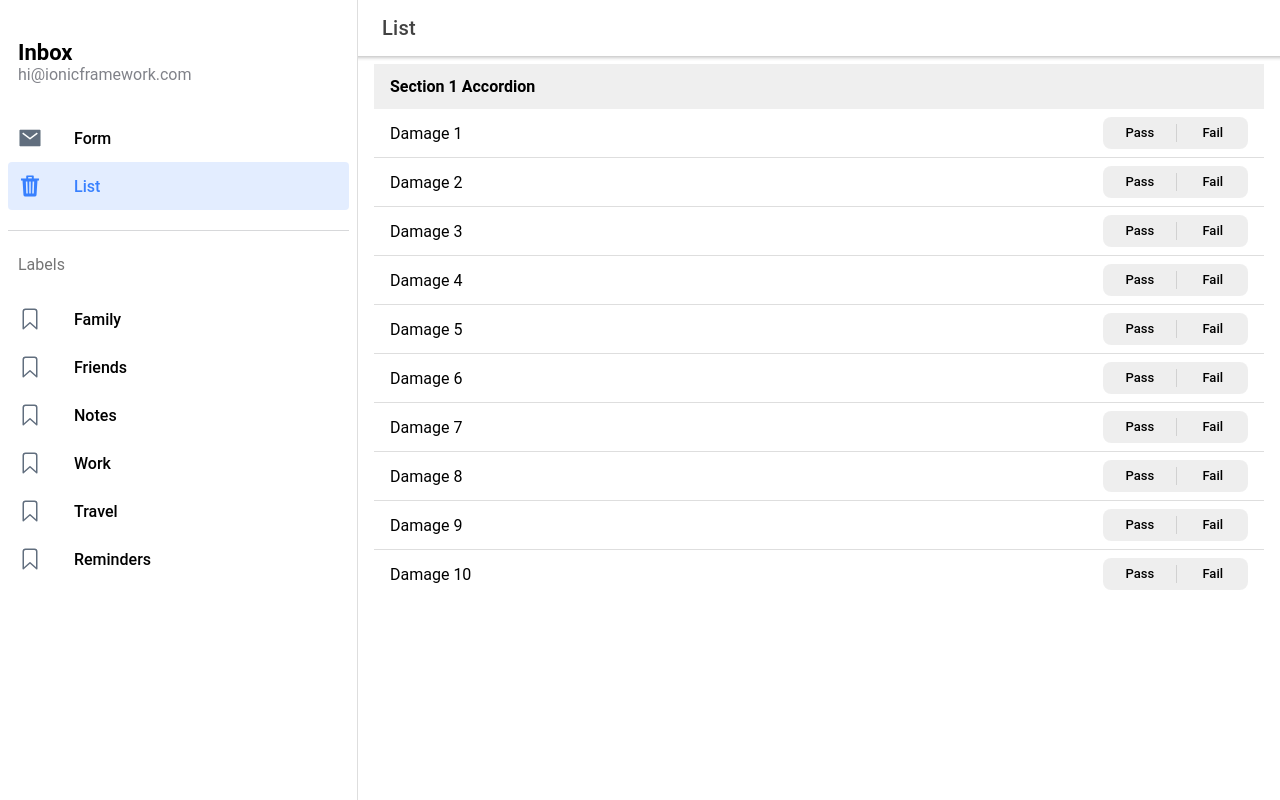
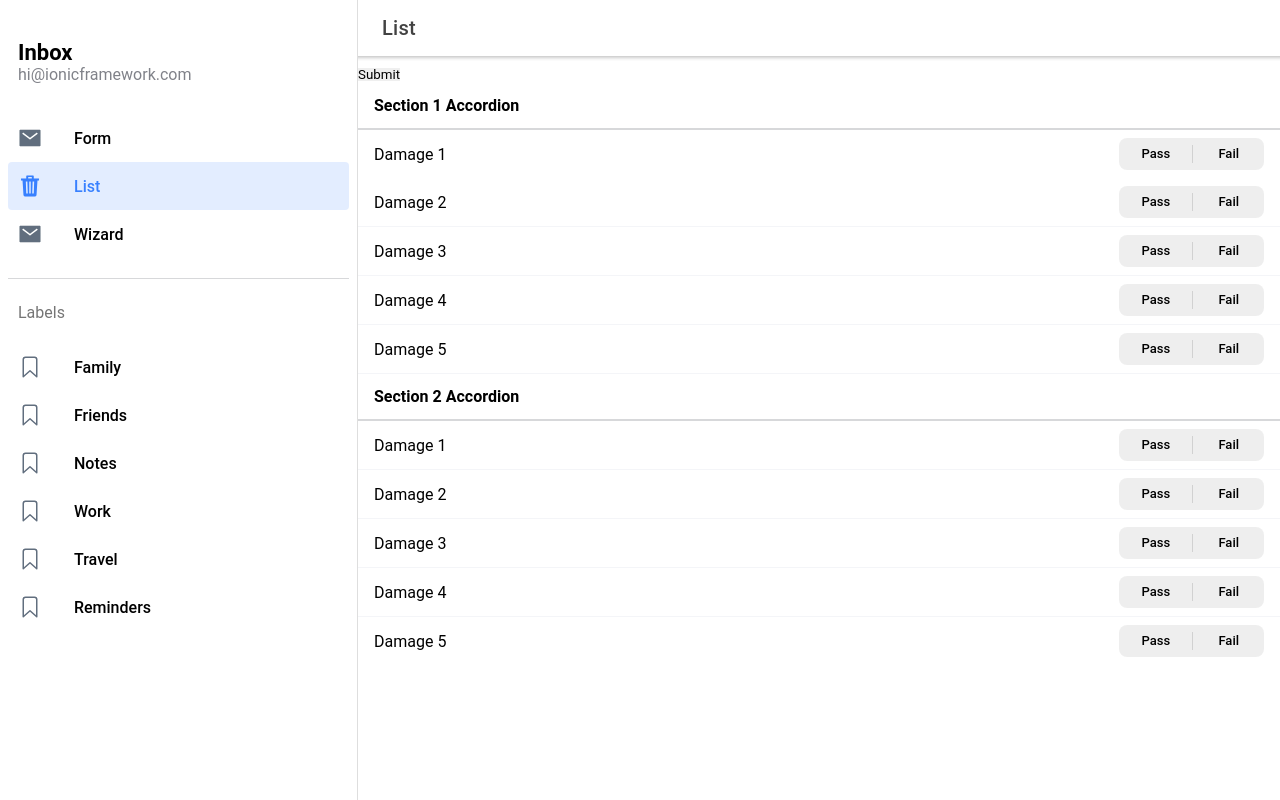
Before and after one commit to 5hee75/ionic-starter, a React (Create React App) app: page /page/Trash in a window 1280 px wide. Built offline with nearby package versions, Linux system fonts and the light colour scheme.

Commit message:
Add Wizard form

```diff
--- a/package.json
+++ b/package.json
@@ -17,11 +17,16 @@
     "@types/node": "^12.19.15",
     "@types/react": "^16.14.3",
     "@types/react-dom": "^16.9.10",
+    "@types/react-final-form-listeners": "1.0.0",
     "@types/react-router": "^5.1.11",
     "@types/react-router-dom": "^5.1.7",
+    "final-form": "4.20.6",
+    "final-form-arrays": "3.0.2",
     "ionicons": "^5.4.0",
     "react": "^17.0.1",
     "react-dom": "^17.0.1",
+    "react-final-form": "6.5.8",
+    "react-final-form-arrays": "3.1.3",
     "react-router": "^5.2.0",
     "react-router-dom": "^5.2.0",
     "react-scripts": "4.0.2",
--- a/src/App.tsx
+++ b/src/App.tsx
@@ -9,6 +9,7 @@ import { Redirect, Route } from "react-router-dom";
 import Menu from "./components/Menu";
 import Page from "./pages/Page";
 import List from "./pages/List";
+import Wizard from "./pages/wizard";
 /* Core CSS required for Ionic components to work properly */
 import "@ionic/react/css/core.css";
 
@@ -46,6 +47,9 @@ const App: React.FC = () => {
             <Route path="/page/Inbox" exact={true}>
               <Page />
             </Route>
+            <Route path="/wizard/:step?" exact>
+              <Wizard />
+            </Route>
           </IonRouterOutlet>
         </IonSplitPane>
       </IonReactRouter>
--- a/src/components/Accordion.jsx
+++ b/src/components/Accordion.jsx
@@ -14,7 +14,9 @@ import { camera } from "ionicons/icons";
 
 import Toggle from "./Toggle";
 import { TextArea } from "./Input";
-import { Select } from "./Select";
+import { Select, FormSelect } from "./Select";
+import { Field, useForm } from "react-final-form";
+import { FieldArray } from "react-final-form-arrays";
 
 /* --background: rgba(${props => (props.status === 'fail' ? var(--ion-color-danger-rgb) : var(--ion-color-success-rgb))}, 0.05); */
 const getColor = ({ status } = {}) => {
@@ -34,8 +36,9 @@ const StyledAccordion = styled(IonAccordion)`
     --background-hover: white;
     --ripple-color: white;
     --background-focused: white;
-    --border: 1;
-    --border-width: 1px 0 0 0;
+    /* --border: 1; */
+    /* --border-width: 1px 0 0; */
+    --border-color: var(--ion-color-light);
   }
 
   &:first-of-type > ion-item[slot="header"] {
@@ -70,20 +73,38 @@ const Thumb = styled(IonThumbnail)`
 
 const Button = styled(IonButton).attrs({
   expand: "block",
-  fill: "solid"
+  fill: "outline"
 })`
+  --border-radius: 8px;
+  --background: var(--ion-color-light);
+  --border-color: var(--ion-color-medium-tint);
+  --color: var(--ion-color-dark-tint);
+`;
+
+const FullButton = styled(Button)`
   width: 75%;
   margin: auto;
   margin-top: 24px;
 `;
 
-export default function Accordion({ name, label, status, onChange }) {
+export default function Accordion({ name, label, status, onExpandToggle }) {
   const [value, setValue] = React.useState(status);
   const [selected, setSelected] = React.useState([]);
-  const onToggle = (e) => {
-    console.log(e.detail.value);
-    setValue(e.detail.value);
-    onChange({ name, status: e.detail.value });
+
+  const {
+    mutators: { push, pop }
+  } = useForm();
+
+  // React.useEffect(() => {
+  //   setValue(status);
+  // }, [status]);
+
+  const onToggle = (onChange) => (e) => {
+    // console.log("Toggle", name, e.detail.value);
+    e.stopPropagation();
+    // setValue(e.detail.value);
+    onExpandToggle({ name, status: e.detail.value });
+    onChange(e.detail.value);
   };
 
   return (
@@ -93,33 +114,86 @@ export default function Accordion({ name, label, status, onChange }) {
       value={name}
       toggleIconSlot="none"
     >
-      <Item status={value} lines="full" slot="header">
-        {label}
-        <Toggle value={value} slot="end" onIonChange={onToggle} />
-      </Item>
+      <Field name={`${name}.status`}>
+        {(props) => (
+          <Item status={props.input.value} lines="full" slot="header">
+            {label}
+
+            <Toggle
+              slot="end"
+              value={props.input.value}
+              onIonChange={onToggle(props.input.onChange)}
+            />
+          </Item>
+        )}
+      </Field>
       <div slot="content" style={{ padding: "8px 12px 16px 0" }}>
         {/* <TextArea slot="content" label="Comments" maxLength={50} /> */}
-        <Select
+        <FormSelect
+          name={`${name}.description`}
           multiple
           label="Description"
-          value={selected}
           options={[
-            { label: "Bent", value: 1 },
-            { label: "Scratched", value: 2 },
-            { label: "Cracked", value: 3 },
-            { label: "Chipped", value: 4 }
+            { label: "Bent", value: "Bent" },
+            { label: "Scratched", value: "Scratched" },
+            { label: "Cracked", value: "Cracked" },
+            { label: "Chipped", value: "Chipped" }
           ]}
-          onSelect={(newSelected) => {
-            setSelected(newSelected);
-          }}
         />
         {/* <div style={{ width: "50%", margin: "auto" }}>
           <IonButton style={{ height: 48 }} fill="solid" expand="block" size="large">
             <IonIcon slot="icon-only" src={camera} />
           </IonButton>
         </div> */}
-        {selected?.length > 0 ? (
-          <IonItem>
+        <FieldArray name={`${name}.images`}>
+          {({ fields }) =>
+            fields?.length > 0 ? (
+              <IonItem lines="none">
+                {fields.map((_name, index) => (
+                  <Thumb key={_name}>
+                    <Field name={`${_name}.src`}>
+                      {(props) => <IonImg src={props.input.value} />}
+                    </Field>
+                  </Thumb>
+                ))}
+                {/* <Thumb>
+                  <IonImg src="https://external-content.duckduckgo.com/iu/?u=https%3A%2F%2Fpictures.topspeed.com%2FIMG%2Fcrop%2F200908%2Ftoyota-will-develop-_800x0w.jpg&f=1&nofb=1" />
+                </Thumb>
+                <Thumb>
+                  <IonImg src="https://external-content.duckduckgo.com/iu/?u=https%3A%2F%2Fpictures.topspeed.com%2FIMG%2Fcrop%2F200908%2Ftoyota-will-develop-_800x0w.jpg&f=1&nofb=1" />
+                </Thumb>
+                <Thumb>
+                  <IonImg src="https://external-content.duckduckgo.com/iu/?u=https%3A%2F%2Fpictures.topspeed.com%2FIMG%2Fcrop%2F200908%2Ftoyota-will-develop-_800x0w.jpg&f=1&nofb=1" />
+                </Thumb> */}
+                <Thumb slot="end">
+                  <Button
+                    onClick={() =>
+                      push(`${name}.images`, {
+                        src:
+                          "https://external-content.duckduckgo.com/iu/?u=https%3A%2F%2Fpictures.topspeed.com%2FIMG%2Fcrop%2F200908%2Ftoyota-will-develop-_800x0w.jpg&f=1&nofb=1"
+                      })
+                    }
+                  >
+                    <IonIcon slot="icon-only" src={camera} />
+                  </Button>
+                </Thumb>
+              </IonItem>
+            ) : (
+              <FullButton
+                onClick={() =>
+                  push(`${name}.images`, {
+                    src:
+                      "https://external-content.duckduckgo.com/iu/?u=https%3A%2F%2Fpictures.topspeed.com%2FIMG%2Fcrop%2F200908%2Ftoyota-will-develop-_800x0w.jpg&f=1&nofb=1"
+                  })
+                }
+              >
+                <IonIcon slot="icon-only" src={camera} />
+              </FullButton>
+            )
+          }
+        </FieldArray>
+        {/* {selected?.length > 0 ? (
+          <IonItem lines="none">
             <Thumb>
               <IonImg src="https://external-content.duckduckgo.com/iu/?u=https%3A%2F%2Fpictures.topspeed.com%2FIMG%2Fcrop%2F200908%2Ftoyota-will-develop-_800x0w.jpg&f=1&nofb=1" />
             </Thumb>
@@ -130,17 +204,32 @@ export default function Accordion({ name, label, status, onChange }) {
               <IonImg src="https://external-content.duckduckgo.com/iu/?u=https%3A%2F%2Fpictures.topspeed.com%2FIMG%2Fcrop%2F200908%2Ftoyota-will-develop-_800x0w.jpg&f=1&nofb=1" />
             </Thumb>
             <Thumb slot="end">
-              <IonButton expand="block">
+              <Button>
                 <IonIcon slot="icon-only" src={camera} />
-              </IonButton>
+              </Button>
             </Thumb>
           </IonItem>
         ) : (
-          <Button>
+          <FullButton>
             <IonIcon slot="icon-only" src={camera} />
-          </Button>
-        )}
+          </FullButton>
+        )} */}
       </div>
     </StyledAccordion>
   );
 }
+
+export const FormAccordion = ({ name, ...props }) => {
+  return (
+    <Field name={name}>
+      {({ input }) => (
+        <Accordion
+          name={name}
+          {...props}
+          value={input.value}
+          onChange={input.onChange}
+        />
+      )}
+    </Field>
+  );
+};
--- a/src/components/Menu.tsx
+++ b/src/components/Menu.tsx
@@ -47,6 +47,12 @@ const appPages: AppPage[] = [
     url: "/page/Trash",
     iosIcon: trashOutline,
     mdIcon: trashSharp
+  },
+  {
+    title: "Wizard",
+    url: "/wizard",
+    iosIcon: mailOutline,
+    mdIcon: mailSharp
   }
 ];
 
--- a/src/pages/List.jsx
+++ b/src/pages/List.jsx
@@ -18,8 +18,11 @@ import {
 } from "@ionic/react";
 import { isFunction } from "util";
 
+import { Form } from "react-final-form";
+import arrayMutators from "final-form-arrays";
+
 import Toggle from "../components/Toggle";
-import Accordion from "../components/Accordion";
+import { FormAccordion } from "../components/Accordion";
 
 const Repeat = (props) => {
   const { children, n = 1 } = props;
@@ -32,10 +35,10 @@ const Repeat = (props) => {
 };
 
 const ListHeader = styled(IonListHeader)`
-  --background: #efefef;
-  --border-color: black;
+  /* --background: #efefef; */
+  --border-color: var(--ion-color-light-shade);
   --border-style: solid;
-  --border-width: 0px;
+  --border-width: 0 0 2px;
   --color: black;
   --inner-border-width: 0px;
   font-size: 16px;
@@ -46,26 +49,33 @@ const ListPage = () => {
   const name = "List";
 
   const accordionRef = React.useRef({});
-  const [items, setItems] = React.useState([]);
+  // const [items, setItems] = React.useState([]);
 
   const onAccordionToggle = ({ name, status }) => {
-    if (status === "fail") {
-      const set = new Set(accordionRef.current.value);
-      set.add(name);
-      accordionRef.current.value = [...set];
-    } else {
-      accordionRef.current.value = accordionRef.current.value.filter(
-        (v) => v !== name
-      );
-    }
+    // const set = new Set(accordionRef.current.value);
+    // console.log("Toggle accordion", name);
+    // if (status === "fail") {
+    //   set.add(name);
+    //   accordionRef.current.value = [...set];
+    //   console.log("Added", [...set]);
+    //   // setItems([...set]);
+    // } else {
+    //   set.delete(name);
+    //   console.log("Removed", [...set]);
+    //   accordionRef.current.value = [...set];
+    //   // setItems([...set]);
+    // }
   };
 
   const onToggle = (e) => {
-    if (e.detail.value === "fail") {
-      accordionRef.current.value = ["item-1"];
-    } else {
-      accordionRef.current.value = [];
-    }
+    console.log("Toggle group", e);
+    // const itemSet = new Set([...items, ...e.detail.value]);
+    // console.log("New Items", [...itemSet]);
+    // setItems([...itemSet]);
+  };
+
+  const onSubmit = (values) => {
+    console.log(values);
   };
 
   return (
@@ -80,48 +90,52 @@ const ListPage = () => {
       </IonHeader>
 
       <IonContent fullscreen className="page">
+        <Form
+          initialValues={{}}
+          onSubmit={onSubmit}
+          mutators={{
+            ...arrayMutators
+          }}
+        >
+          {({ handleSubmit, submitting, values }) => {
+            const failedDamage = Object.entries(values).reduce((res, d) => {
+              if (d[1].status === "fail") res.push(d[0]);
+              return res;
+            }, []);
+            console.log("Failed damage", failedDamage, values);
+            return (
               <IonList>
-          <Repeat n={1}>
+                <form onSubmit={handleSubmit}>
+                  <button type="submit">Submit</button>
+                  <IonAccordionGroup
+                    multiple
+                    readonly
+                    onIonChange={onToggle}
+                    value={failedDamage}
+                    ref={accordionRef}
+                  >
+                    <Repeat n={2}>
                       {(s) => (
                         <>
                           <ListHeader>Section {s} Accordion</ListHeader>
-                <Repeat n={1}>
-                  {(i) => (
-                    <IonAccordionGroup
-                      value={items}
-                      multiple
-                      readonly
-                      ref={accordionRef}
-                    >
-                      {/* <IonAccordion
-                        readonly
-                        value={`item-${i}`}
-                        toggleIconSlot="none"
-                      >
-                        <IonItem slot="header">
-                          Item {s}.{i}
-                          <Toggle slot="end" onIonChange={onToggle} />
-                        </IonItem>
-                        <IonItem slot="content">
-                          <IonLabel>Howdy</IonLabel>
-                        </IonItem>
-                      </IonAccordion> */}
-                      <Repeat n={10}>
+                          <Repeat n={5}>
                             {(idx) => (
-                          <Accordion
-                            name={`damage-${idx}`}
+                              <FormAccordion
+                                name={`damage-${s}-${idx}`}
                                 label={`Damage ${idx}`}
-                            onChange={onAccordionToggle}
+                                onExpandToggle={onAccordionToggle}
                               />
-                        )}
-                      </Repeat>
-                    </IonAccordionGroup>
                             )}
                           </Repeat>
                         </>
                       )}
                     </Repeat>
+                  </IonAccordionGroup>
+                </form>
               </IonList>
+            );
+          }}
+        </Form>
       </IonContent>
     </IonPage>
   );
--- /dev/null
+++ b/src/pages/wizard/Wiz1.tsx
@@ -0,0 +1,52 @@
+import React from "react";
+import {
+  IonButton,
+  IonButtons,
+  IonContent,
+  IonHeader,
+  IonMenuButton,
+  IonPage,
+  IonTitle,
+  IonToolbar
+} from "@ionic/react";
+
+import { Field } from "react-final-form";
+
+import { FormInput } from "../../components/Input";
+import { FormSelect } from "../../components/Select";
+
+import "../Page.css";
+
+const Page: React.FC = () => {
+  const name = "Wizard 1";
+
+  return (
+    <IonPage>
+      <IonHeader>
+        <IonToolbar>
+          <IonButtons slot="start">
+            <IonMenuButton />
+          </IonButtons>
+          <IonTitle>{name}</IonTitle>
+        </IonToolbar>
+      </IonHeader>
+
+      <IonContent className="page">
+        <FormInput name="name" label="Name" />
+        <FormInput name="age" label="Age" type="number" />
+
+        <FormSelect
+          name="gender"
+          label="Gender"
+          options={[
+            { label: "Male", value: "M" },
+            { label: "Female", value: "F" }
+          ]}
+        />
+        <IonButton routerLink="2">Next</IonButton>
+      </IonContent>
+    </IonPage>
+  );
+};
+
+export default Page;
--- /dev/null
+++ b/src/pages/wizard/Wiz2.tsx
@@ -0,0 +1,49 @@
+import React from "react";
+import {
+  IonButton,
+  IonButtons,
+  IonContent,
+  IonHeader,
+  IonMenuButton,
+  IonPage,
+  IonTitle,
+  IonToolbar
+} from "@ionic/react";
+import { logoUsd } from "ionicons/icons";
+
+import { FormInput } from "../../components/Input";
+
+import "../Page.css";
+
+const Page: React.FC = () => {
+  const name = "Wizard 2";
+
+  return (
+    <IonPage>
+      <IonHeader>
+        <IonToolbar>
+          <IonButtons slot="start">
+            <IonMenuButton />
+          </IonButtons>
+          <IonTitle>{name}</IonTitle>
+        </IonToolbar>
+      </IonHeader>
+
+      <IonContent className="page">
+        <FormInput name="employer" label="Employer" />
+
+        <FormInput
+          name="salary"
+          label="Salary"
+          adornment={logoUsd}
+          inputMode="decimal"
+          type="number"
+        />
+        <IonButton routerLink="1">Back</IonButton>
+        <IonButton routerLink="3">Next</IonButton>
+      </IonContent>
+    </IonPage>
+  );
+};
+
+export default Page;
--- /dev/null
+++ b/src/pages/wizard/Wiz3.tsx
@@ -0,0 +1,54 @@
+import React from "react";
+import {
+  IonButton,
+  IonButtons,
+  IonContent,
+  IonHeader,
+  IonMenuButton,
+  IonPage,
+  IonTitle,
+  IonToolbar
+} from "@ionic/react";
+
+import { FormTextArea } from "../../components/Input";
+import { FormSelect } from "../../components/Select";
+
+import "../Page.css";
+
+const Page: React.FC = () => {
+  const name = "Wizard 3";
+
+  return (
+    <IonPage>
+      <IonHeader>
+        <IonToolbar>
+          <IonButtons slot="start">
+            <IonMenuButton />
+          </IonButtons>
+          <IonTitle>{name}</IonTitle>
+        </IonToolbar>
+      </IonHeader>
+
+      <IonContent className="page">
+        <FormSelect
+          name="colors"
+          label="Favorite colors"
+          multiple
+          options={[
+            { label: "Red", value: "red" },
+            { label: "Blue", value: "blue" },
+            { label: "Green", value: "green" },
+            { label: "Yellow", value: "yellow" },
+            { label: "Purple", value: "purple" }
+          ]}
+        />
+
+        <FormTextArea name="comment" label="Final comments" maxLength={100} />
+        <IonButton routerLink="2">Back</IonButton>
+        <IonButton type="submit">Submit</IonButton>
+      </IonContent>
+    </IonPage>
+  );
+};
+
+export default Page;
--- /dev/null
+++ b/src/pages/wizard/index.jsx
@@ -0,0 +1,46 @@
+import { IonPage, IonRouterOutlet } from "@ionic/react";
+import { Form } from "react-final-form";
+import { Redirect, Route } from "react-router";
+
+import Wiz1 from "./Wiz1";
+import Wiz2 from "./Wiz2";
+import Wiz3 from "./Wiz3";
+
+const initialValues = {
+  name: "",
+  age: "",
+  gender: "",
+  employer: "",
+  salary: "",
+  colors: [],
+  comment: ""
+};
+export default function Wizard() {
+  console.log("render the wizard");
+  const onSubmit = (values) => {
+    console.log("Submit form!", values);
+  };
+
+  return (
+    <IonPage>
+      <Form initialValues={initialValues} onSubmit={onSubmit}>
+        {({ handleSubmit, submitting, values }) => (
+          <IonRouterOutlet>
+            <form id="wizard-form" onSubmit={handleSubmit}>
+              <Route exact path="/wizard/1">
+                <Wiz1 />
+              </Route>
+              <Route exact path="/wizard/2">
+                <Wiz2 />
+              </Route>
+              <Route exact path="/wizard/3">
+                <Wiz3 />
+              </Route>
+              <Redirect from="/wizard" to="/wizard/1" />
+            </form>
+          </IonRouterOutlet>
+        )}
+      </Form>
+    </IonPage>
+  );
+}
--- a/src/theme/variables.css
+++ b/src/theme/variables.css
@@ -234,10 +234,10 @@ http://ionicframework.com/docs/theming/ */
   }
 }
 
-ion-content.page {
+/* ion-content.page {
   --padding-end: 16px;
   --padding-start: 16px;
-}
+} */
 
 ion-modal.fixed::part(backdrop) {
   display: none;
```
Also changed, not shown: src/components/Input.jsx (+31 -1 lines), src/components/Select.jsx (+16 -0 lines). Lines whose indentation alone changed are shown as unchanged.
